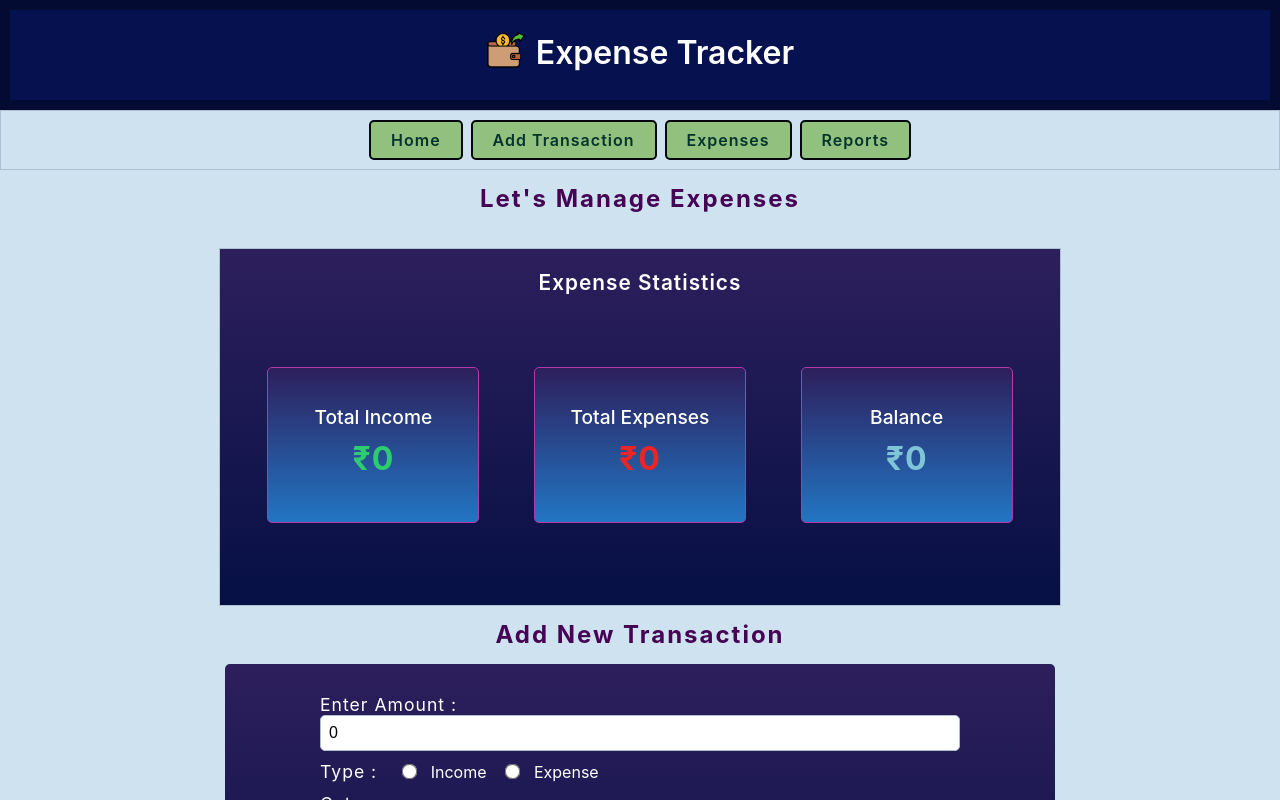
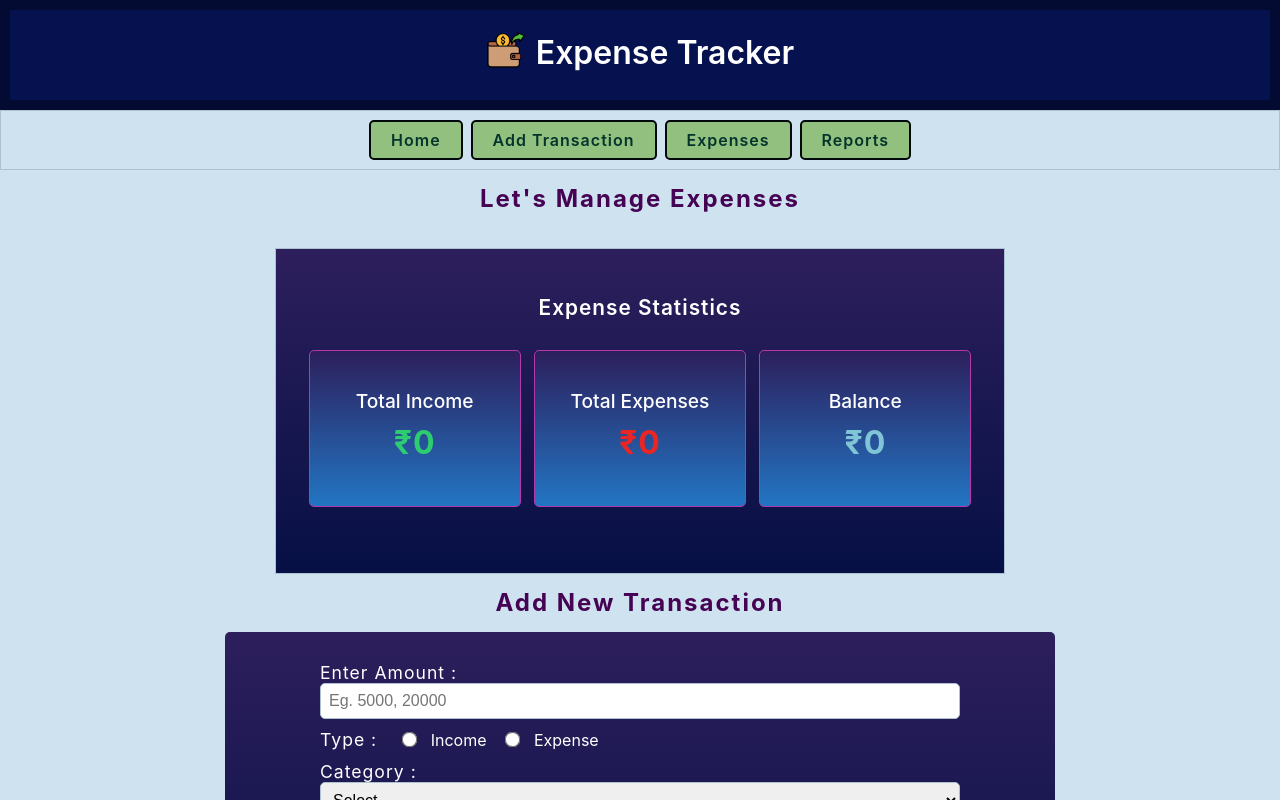
Before and after one commit to keshvi-kapadia/expensetracker, a React (Create React App) app: page / in a window 1280 px wide. Shown: the top 800 px of the page. Built offline with nearby package versions, Linux system fonts and the light colour scheme.

Commit message:
reset Inputs and UI Fix

```diff
--- a/src/components/Main.js
+++ b/src/components/Main.js
@@ -5,7 +5,7 @@ import { useState } from "react";
 function MainComponent() {
        const [totalExpense, setTotalExpense] = useState(0);
        const [totalIncome, setTotalIncome] = useState(0);
-       const [Amount, setAmount] = useState(0);
+       const [Amount, setAmount] = useState();
        const [transType, setTransType] = useState("");
        const [Category,setCategory] = useState("");
        const [date, setDate] = useState("");
@@ -14,6 +14,20 @@ function MainComponent() {
 
 
        const Balance =totalIncome-totalExpense;
+
+         const resetInputs=()=>{
+            setAmount("");
+
+            if(transType!=="")
+            {
+                document.querySelector('input[name="type"]:checked').checked = false;
+                setTransType("");
+            }
+
+            document.querySelector('.formSelect').selectedIndex=0;
+            setCategory("");
+            setDate("");
+        }
 
        const addTransaction = (e) => {
         e.preventDefault();
@@ -39,6 +53,8 @@ function MainComponent() {
                return Number(Number(totalExpense)+Number(Amount));
             });
         }
+
+        resetInputs();
        }
   return (
 
@@ -89,7 +105,7 @@ function MainComponent() {
                 </select>
                 <br/>
                 <label className="formLabel">Date : </label>
-                <input type="date" className="formInput" onChange={(e)=>{setDate(e.currentTarget.value)}}/>
+                <input type="date" className="formInput" onChange={(e)=>{setDate(e.currentTarget.value)}} value={date}/>
 
                 <br/>
                 <button type="submit" className="formButton" onClick={addTransaction}>Add Transaction</button>
--- a/src/styles/Main.css
+++ b/src/styles/Main.css
@@ -16,6 +16,7 @@
 }
 .statsMainContainer
 {
+    padding: 2%;
     display: flex;
     flex-direction: column;
     align-items: center;
@@ -27,10 +28,8 @@
 
 .stats
 {
-
-    width: 100vh;
-    height:30vh;
-
+    width: 100%;
+    height:30%;
     border-radius: 5px;
     display: flex;
     flex-direction: row;
@@ -38,8 +37,6 @@
     align-items: center;
     padding: 20px;
     margin-bottom: 20px;
-
-
 }
 
 .statsTitle
```
